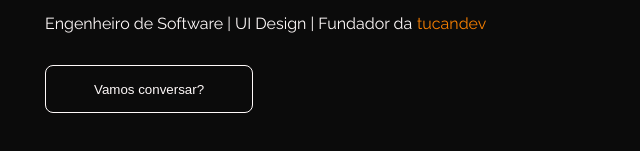
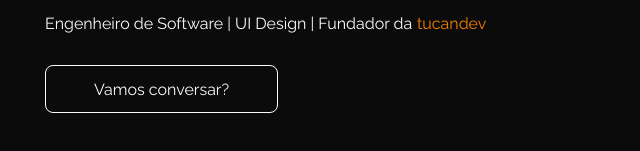
Before and after one commit to ThiagoFragata/portfolio, a Next.js app: page / in a window 1280 px wide. Shown: the part 431-582 px from the top of the page, without its empty margins (99-739 px from the left). Built offline with nearby package versions, Linux system fonts and the light colour scheme.

Commit message:
feat: add link social media

```diff
--- a/src/app/(home)/page.tsx
+++ b/src/app/(home)/page.tsx
@@ -1,8 +1,10 @@
+import styles from '@/src/styles/home.module.scss'
 import { MessagesSquare } from 'lucide-react'
-import styles from '@/src/styles/home.module.scss'
+import Link from 'next/link'
 
 export default function Page() {
   const site = 'https://tucandev.com.br/'
+  const phoneNumber = '5592986080837' // Substitua pelo número desejado
 
   return (
     <main className={styles.container}>
@@ -15,10 +17,15 @@ export default function Page() {
             tucandev
           </a>
         </p>
-        <button className={styles.whatsapp}>
+
+        <Link
+          className={styles.whatsapp}
+          target="_blank"
+          href={`https://wa.me/${phoneNumber}?text=Olá,%20tenho%20interesse%20em%20fazer%20um%20projeto!`}
+        >
           <MessagesSquare color="#2c9f5a" className={styles.icon} />
           Vamos conversar?
-        </button>
+        </Link>
       </div>
     </main>
   )
--- a/src/components/footer/index.tsx
+++ b/src/components/footer/index.tsx
@@ -4,16 +4,31 @@ export function Footer() {
   return (
     <ul className={styles.list}>
       <li>
-        <a href="#">Behance</a>
+        <a
+          target="_blank"
+          href="https://www.behance.net/thiagohenrique49"
+          rel="noreferrer"
+        >
+          Behance
+        </a>
       </li>
       <li>
-        <a href="#">Instagram</a>
+        <a
+          target="_blank"
+          href="https://www.instagram.com/_thiagofragata/"
+          rel="noreferrer"
+        >
+          Instagram
+        </a>
       </li>
       <li>
-        <a href="#">LinkedIn</a>
-      </li>
-      <li>
-        <a href="#">WhatsApp</a>
+        <a
+          target="_blank"
+          href="https://www.linkedin.com/in/thiagohenriquefragata/"
+          rel="noreferrer"
+        >
+          LinkedIn
+        </a>
       </li>
     </ul>
   )
--- a/src/styles/home.module.scss
+++ b/src/styles/home.module.scss
@@ -49,7 +49,7 @@
 }
 
 .whatsapp {
-    display: flex;
+    display: inline-flex;
     align-items: center;
     gap: 0.5rem;
 
```
